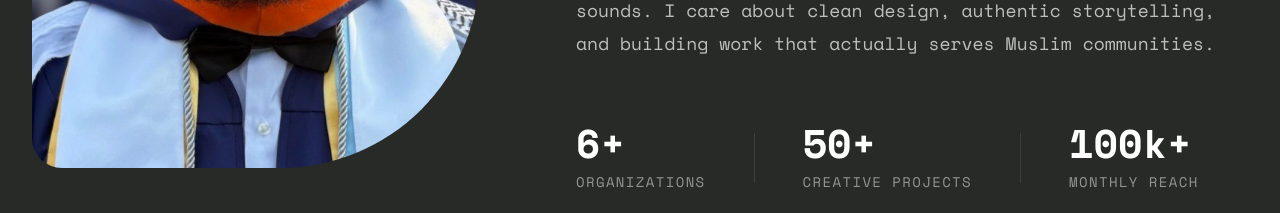
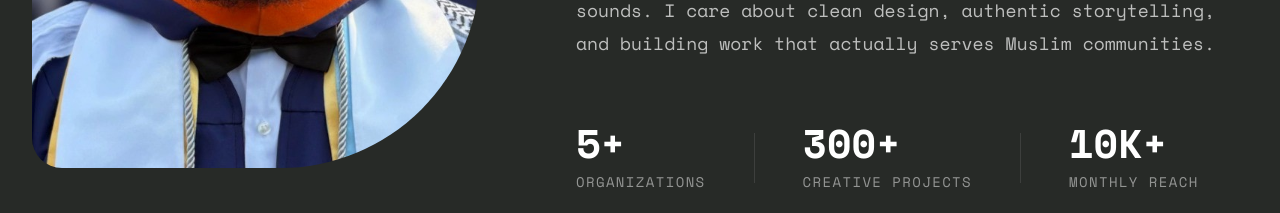
Before and after one commit to abdullahk456/abdullahsportfolio, a Next.js app: page / in a window 1280 px wide. Shown: the part 5180-5393 px from the top of the page. Built offline with nearby package versions, Linux system fonts and the light colour scheme.

Commit message:
more changes lol

```diff
--- a/src/app/page.tsx
+++ b/src/app/page.tsx
@@ -317,19 +317,19 @@ export default function Home() {
 
                 <div className={styles.aboutStats}>
                   <div className={styles.statItem}>
-                    <CounterAnimation end={6} className={styles.statNumber} />
+                    <CounterAnimation end={5} className={styles.statNumber} />
                     <div className={styles.statLabel}>Organizations</div>
                   </div>
                   <div className={styles.statDivider}></div>
                   <div className={styles.statItem}>
                     {/* TODO: Update this number as your project count grows */}
-                    <CounterAnimation end={50} className={styles.statNumber} />
+                    <CounterAnimation end={300} className={styles.statNumber} />
                     <div className={styles.statLabel}>Creative Projects</div>
                   </div>
                   <div className={styles.statDivider}></div>
                   <div className={styles.statItem}>
                     {/* TODO: Update this string as your reach grows */}
-                    <CounterAnimation end="100k+" className={styles.statNumber} />
+                    <CounterAnimation end="10K+" className={styles.statNumber} />
                     <div className={styles.statLabel}>Monthly Reach</div>
                   </div>
                 </div>
```
